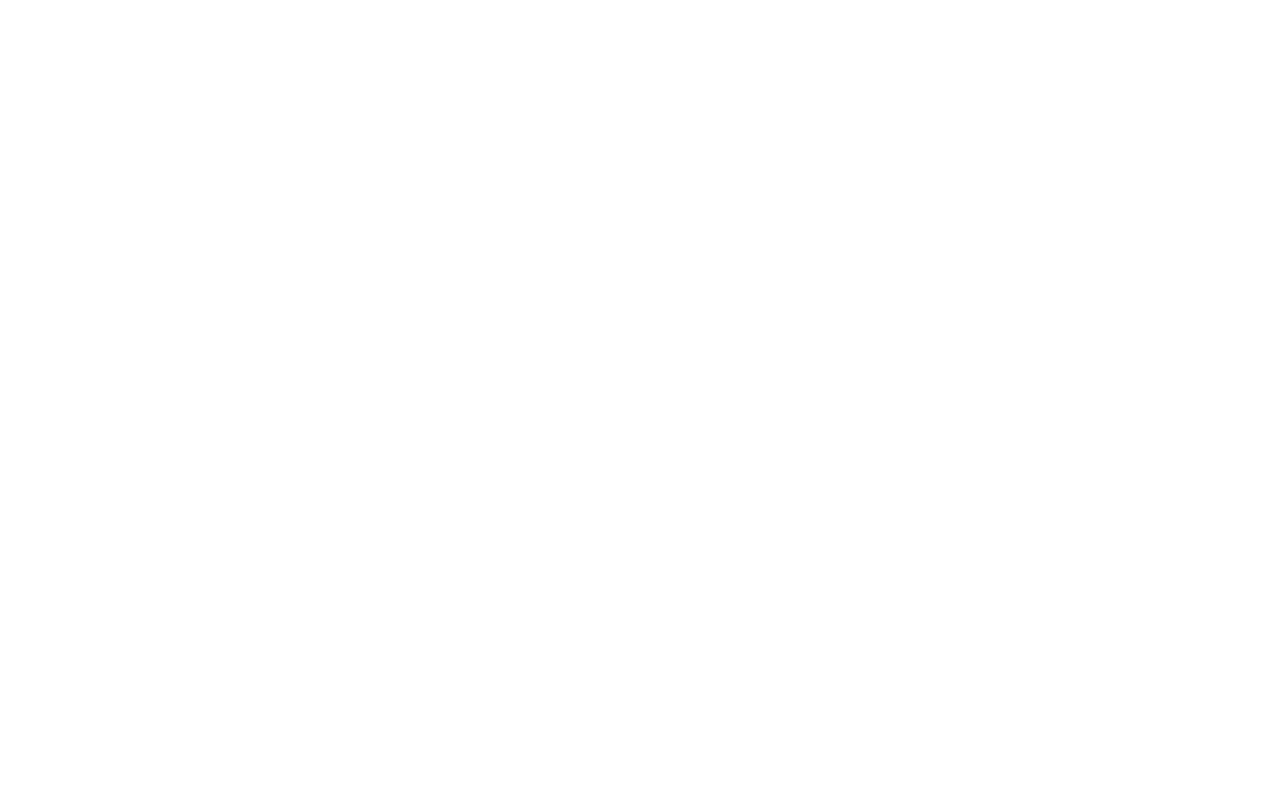
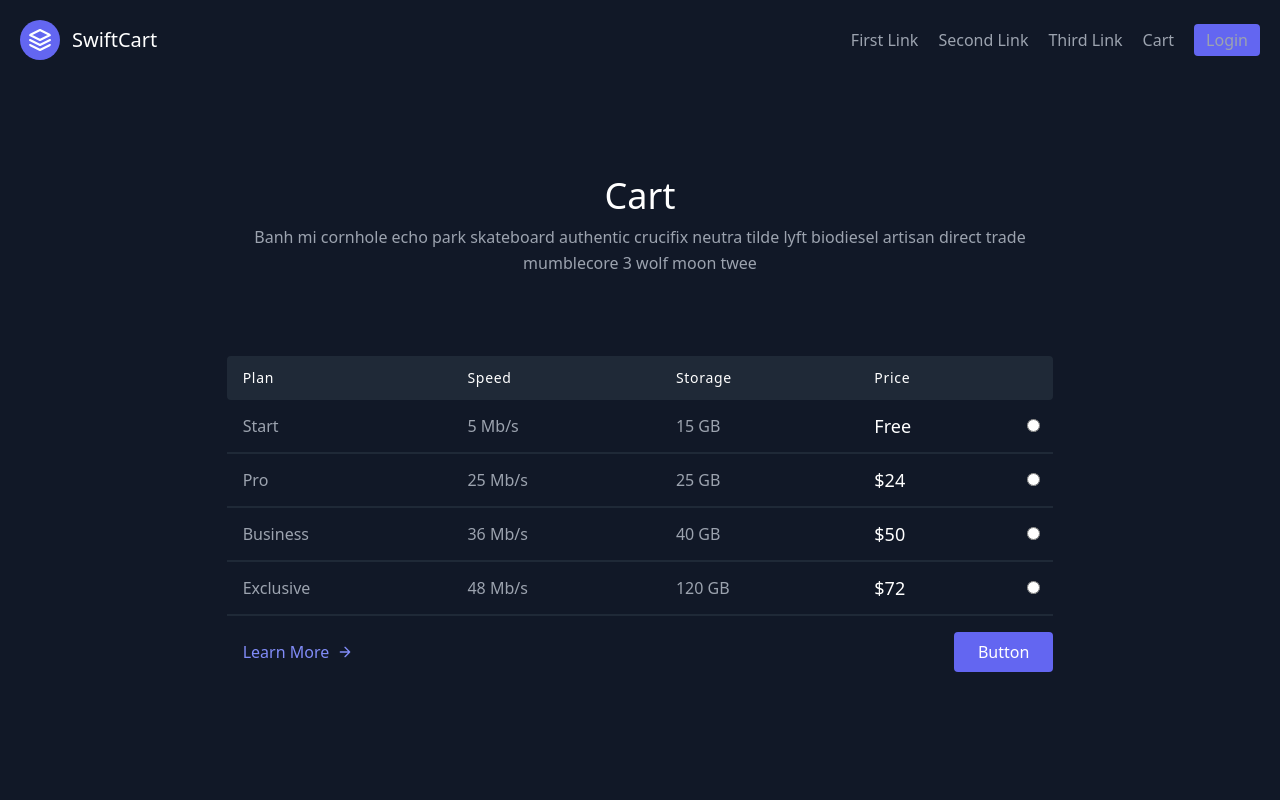
Before and after one commit to patelaryan0914/SwiftCart, a React (Create React App) app: page /cart in a window 1280 px wide. Before the commit this address had no page. Shown: the top 800 px of the page. Built offline with nearby package versions, Linux system fonts and the light colour scheme.

Commit message:
cart page added

```diff
--- a/src/App.js
+++ b/src/App.js
@@ -6,6 +6,7 @@
 import Landing from "./Pages/Landing.js";
 import Intro from "./Components/Intro.js";
 import Items from "./Components/Items.js";
+import Cart from "./Components/Cart.js";
 
 const App = () => {
   return (
@@ -14,6 +15,7 @@
         <Route exact path="/" element={<Landing />}>
           <Route index element={<Intro />} />
           <Route path="/products/:category" element={<Allproducts />} />
+          <Route path="/cart" element={<Cart/>} />
           <Route path="/item" element={<Items />} />
         </Route>
         <Route path="/login" element={<Login />} />
--- /dev/null
+++ b/src/Components/Cart.js
@@ -0,0 +1,76 @@
+import React from 'react'
+import { Link } from 'react-router-dom/dist'
+
+const Cart = () => {
+  return (
+    <section className="text-gray-400 bg-gray-900 body-font">
+  <div className="container h-screen px-5 py-24 mx-auto">
+    <div className="flex flex-col text-center w-full mb-20">
+      <h1 className="sm:text-4xl text-3xl font-medium title-font mb-2 text-white">Cart</h1>
+      <p className="lg:w-2/3 mx-auto leading-relaxed text-base">Banh mi cornhole echo park skateboard authentic crucifix neutra tilde lyft biodiesel artisan direct trade mumblecore 3 wolf moon twee</p>
+    </div>
+    <div className="lg:w-2/3 w-full mx-auto overflow-auto">
+      <table className="table-auto w-full text-left whitespace-no-wrap">
+        <thead>
+          <tr>
+            <th className="px-4 py-3 title-font tracking-wider font-medium text-white text-sm bg-gray-800 rounded-tl rounded-bl">Plan</th>
+            <th className="px-4 py-3 title-font tracking-wider font-medium text-white text-sm bg-gray-800">Speed</th>
+            <th className="px-4 py-3 title-font tracking-wider font-medium text-white text-sm bg-gray-800">Storage</th>
+            <th className="px-4 py-3 title-font tracking-wider font-medium text-white text-sm bg-gray-800">Price</th>
+            <th className="w-10 title-font tracking-wider font-medium text-white text-sm bg-gray-800 rounded-tr rounded-br"></th>
+          </tr>
+        </thead>
+        <tbody>
+          <tr>
+            <td className="px-4 py-3">Start</td>
+            <td className="px-4 py-3">5 Mb/s</td>
+            <td className="px-4 py-3">15 GB</td>
+            <td className="px-4 py-3 text-lg text-white">Free</td>
+            <td className="w-10 text-center">
+              <input name="plan" type="radio"/>
+            </td>
+          </tr>
+          <tr>
+            <td className="border-t-2 border-gray-800 px-4 py-3">Pro</td>
+            <td className="border-t-2 border-gray-800 px-4 py-3">25 Mb/s</td>
+            <td className="border-t-2 border-gray-800 px-4 py-3">25 GB</td>
+            <td className="border-t-2 border-gray-800 px-4 py-3 text-lg text-white">$24</td>
+            <td className="border-t-2 border-gray-800 w-10 text-center">
+              <input name="plan" type="radio"/>
+            </td>
+          </tr>
+          <tr>
+            <td className="border-t-2 border-gray-800 px-4 py-3">Business</td>
+            <td className="border-t-2 border-gray-800 px-4 py-3">36 Mb/s</td>
+            <td className="border-t-2 border-gray-800 px-4 py-3">40 GB</td>
+            <td className="border-t-2 border-gray-800 px-4 py-3 text-lg text-white">$50</td>
+            <td className="border-t-2 border-gray-800 w-10 text-center">
+              <input name="plan" type="radio"/>
+            </td>
+          </tr>
+          <tr>
+            <td className="border-t-2 border-b-2 border-gray-800 px-4 py-3">Exclusive</td>
+            <td className="border-t-2 border-b-2 border-gray-800 px-4 py-3">48 Mb/s</td>
+            <td className="border-t-2 border-b-2 border-gray-800 px-4 py-3">120 GB</td>
+            <td className="border-t-2 border-b-2 border-gray-800 px-4 py-3 text-lg text-white">$72</td>
+            <td className="border-t-2 border-b-2 border-gray-800 w-10 text-center">
+              <input name="plan" type="radio"/>
+            </td>
+          </tr>
+        </tbody>
+      </table>
+    </div>
+    <div className="flex pl-4 mt-4 lg:w-2/3 w-full mx-auto">
+      <Link className="text-indigo-400 inline-flex items-center md:mb-2 lg:mb-0">Learn More
+        <svg fill="none" stroke="currentColor" stroke-linecap="round" stroke-linejoin="round" stroke-width="2" className="w-4 h-4 ml-2" viewBox="0 0 24 24">
+          <path d="M5 12h14M12 5l7 7-7 7"></path>
+        </svg>
+      </Link>
+      <button className="flex ml-auto text-white bg-indigo-500 border-0 py-2 px-6 focus:outline-none hover:bg-indigo-600 rounded">Button</button>
+    </div>
+  </div>
+</section>
+  )
+}
+
+export default Cart
--- a/src/Components/Category.js
+++ b/src/Components/Category.js
@@ -3,10 +3,12 @@
 import bgheadphones from "../img/bgheadphones.jpg";
 import bgbuds from "../img/bgbuds.png";
 import { Link } from "react-router-dom";
+import Contactus from "./Contactus.js";
 // import { bgwatch } from "../img/bgbuds.png";
 
 const Category = () => {
   return (
+    <>
     <section class="text-gray-400 bg-gray-900 body-font">
       <div class="container px-5 py-24 mx-auto">
         <div class="flex flex-wrap -m-4 text-center">
@@ -77,6 +79,8 @@
         </div>
       </div>
     </section>
+    <Contactus/>
+    </>
   );
 };
 
--- a/src/Components/Intro.js
+++ b/src/Components/Intro.js
@@ -6,7 +6,7 @@
 const Intro = () => {
   return (
     <section class="text-gray-400 bg-gray-900 body-font">
-      <div class="container mx-auto flex px-5 py-30 md:flex-row flex-col items-center">
+      <div class="container mx-auto flex px-5 py-24 md:flex-row flex-col items-center">
         <div class="ml-3 lg:flex-grow md:w-1/2 lg:pr-24 md:pr-16 flex flex-col md:items-start md:text-left mb-16 md:mb-0 items-center text-center">
           <h1 class="title-font sm:text-4xl text-3xl mb-4 font-medium text-white">
             Welcome to SwiftCart,
--- a/src/Components/Navbar.js
+++ b/src/Components/Navbar.js
@@ -46,7 +46,7 @@
           <Link className="mr-5 hover:text-white">First Link</Link>
           <Link className="mr-5 hover:text-white">Second Link</Link>
           <Link className="mr-5 hover:text-white">Third Link</Link>
-          <Link className="mr-5 hover:text-white">Fourth Link</Link>
+          <Link to="/cart" className="mr-5 hover:text-white">Cart</Link>
         </nav>
         {registerinfo.islogin === "off" ? (
           <Link
--- a/src/Pages/Landing.js
+++ b/src/Pages/Landing.js
@@ -2,14 +2,12 @@
 import Navbar from "../Components/Navbar.js";
 import Footer from "../Components/Footer.js";
 import { Outlet } from "react-router-dom";
-import Contactus from "../Components/Contactus.js";
 
 const Landing = () => {
   return (
     <>
       <Navbar />
       <Outlet />
-      <Contactus/>
       <Footer />
     </>
   );
```
